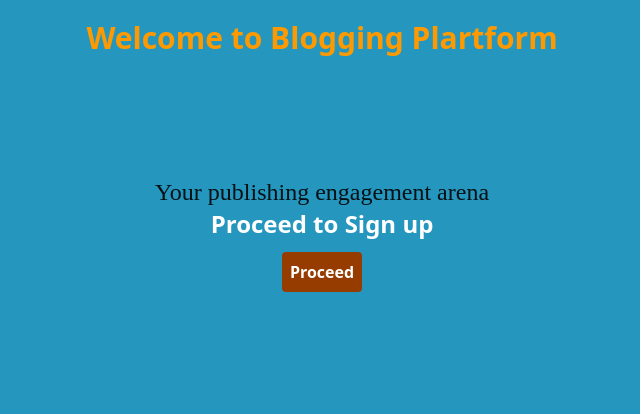
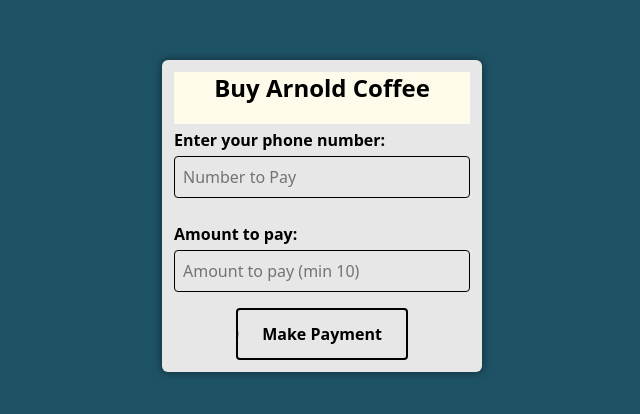
Before and after one commit to nianod/NodeJS-STK-Push, a React (Vite) app in the folder Client/: page / in a window 1280 px wide. Shown: the top 414 px of the page, without its empty margins (318-958 px from the left). Built offline with nearby package versions, Linux system fonts and the light colour scheme.

Commit message:
re modified repository to stk push after gabriel lagged

```diff
--- a/Client/index.html
+++ b/Client/index.html
@@ -4,7 +4,7 @@
     <meta charset="UTF-8" />
     <link rel="icon" type="image" href="download.png" />
     <meta name="viewport" content="width=device-width, initial-scale=1.0" />
-    <title>Blog plartform</title>
+    <title>Coffee To Arnold</title>
   </head>
   <body>
     <div id="root"></div>
--- a/Client/src/App.jsx
+++ b/Client/src/App.jsx
@@ -1,18 +1,9 @@
-import Welcome from "./Pages/Welcome"
-import Register from "./Pages/Register"
-import Login from "./Pages/Login"
-import { BrowserRouter as Router, Route, Routes } from "react-router-dom"
+import STK from "./Pages/STK"
 
 const App = () => {
   return (
-    <Router>
-      <Routes>
-        <Route path="/" element={<Welcome />} />
-        <Route path="/register" element={<Register />}/>
-        <Route path="/login" element={<Login />}/>
-      </Routes>
-    </Router>
- )
+     <STK />
+  )
 }
 
 export default App
--- a/Client/src/Pages/Login.jsx
+++ /dev/null
@@ -1,11 +0,0 @@
-
-
-const Login = () => {
-  return (
-    <div>
-      <h3>hiiiiiiiiiiiiiiiii</h3>
-    </div>
-  )
-}
-
-export default Login
--- a/Client/src/Pages/Register.jsx
+++ /dev/null
@@ -1,98 +0,0 @@
-import { useState } from "react"
-import { Link } from 'react-router-dom'
-
-const Register = () => {
-
-    const [firstName, setFirstName] = useState('')
-    const [email, setEmail] = useState('')
-    const [password1, setPassword1] = useState('')
-    const [password2, setPassword2] = useState('')
-    const [loading, setLoading] = useState(false)
-    const [error, setError] = useState(false)
-
-    const handleRegister = (event) => {
-      event.preventDefault()
-      setLoading(true)
-
-      if(!firstName || !email || !password1 || !password2) {
-        setError('All Fields required')
-        setLoading(false)
-      }
-
-      if(password1 !== password2) {
-        setError('passwords do not match')
-        setLoading(false)
-      }
-    }
-
-  return (
-    <div className=" flex align-center justify-center">
-      <form className="register max-w-xs w-full flex flex-col gap-1 p-3 mt-15 shadow-md rounded-md bg-white">
-        <h1 className="font-bold text-center text-2xl ">Register</h1>
-        <label className="block font-semibold">Full Name:</label>
-        <input
-         className=" border-[1.5px] rounded p-2 w-full focus:outline-none focus:ring-2 focus:ring-[#2596be]"
-         type="text"
-         placeholder="Enter your Full name"
-         value={firstName}
-         onChange={(e) => setFirstName(e.target.value)}
-         required
-         autoComplete='username'
-        />
-        <label className="block font-semibold">Email:</label>
-        <input
-         className=" border-[1.5px] rounded p-2 w-full focus:outline-none focus:ring-2 focus:ring-[#2596be]"
-         type="email"
-         placeholder="Enter your email"
-         value={email}
-         onChange={(e) => setEmail(e.target.value)}
-         required
-         autoComplete="email"
-        />
-        <label className="block font-semibold">Password:</label>
-        <input
-         className=" border-[1.5px] rounded p-2 w-full focus:outline-none focus:ring-2 focus:ring-[#2596be]"
-         type="password"
-         placeholder="Enter your password"
-         value={password1}
-         onChange={(e) => setPassword1(e.target.value)}
-         required
-         autoComplete="new-password"
-        />
-        <label className="block font-semibold">Confirm Password:</label>
-        <input
-         className=" border-[1.5px] rounded p-2 w-full focus:outline-none focus:ring-2 focus:ring-[#2596be]"
-         type="password"
-         placeholder="Confirm your password"
-         value={password2}
-         onChange={(e) => setPassword2(e.target.value)}
-         required
-         autoComplete="new-password"
-        />
-        {error && (
-          <p className="text-red-600 flex justify-center">{error}</p>
-        )}
-        <div className="mt-3">
-          <button
-            onClick={handleRegister}
-            className={`bg-[#2596be] w-full align-center p-2 rounded-xl font-bold text-xl text-white hover:bg-[#2e6478] ${loading ? "cursor-not-allowed bg-[#206178]":"cursor-pointer"}`}
-            type="submit"
-            disabled={loading}
-          >
-            {loading ? "Registering..." : "Register"}
-          </button>
-        </div>
-        <p className="text-gray-600">
-          Do you have an Account?
-           <Link
-            to={'/login'}
-           >
-            <span className="text-blue-600">Login</span>
-          </Link>
-        </p>
-      </form>
-    </div>
-  )
-}
-
-export default Register
--- /dev/null
+++ b/Client/src/Pages/STK.jsx
@@ -0,0 +1,79 @@
+import { useState } from "react"
+
+const STK = () => {
+
+    const [phoneNumber, setphoneNumber] = useState('')
+    const [amount, setAmount] = useState('')
+    const [loading, setLoading] = useState(false)
+    const [error, setError] = useState(false)
+
+    const pay = (event) => {
+        event.preventDefault()
+        setLoading(true)
+
+    if (!phoneNumber || !amount) {
+       setError("All Fields required")
+       setLoading(false)
+       return
+    }
+
+    if (phoneNumber.length < 10) {
+      setError("Please enter a valid number")
+      setLoading(false)
+      return
+    }
+
+    if(parseFloat(amount) < 10) {
+        setError('Minimum amount is 10')
+        setLoading(false)
+        return
+    }
+
+    //Handle Pay Logic
+        setError("")
+    }
+
+  return (
+    <div className=" flex align-center justify-center">
+      <form className="register max-w-xs w-full flex flex-col gap-1 p-3 mt-15 shadow-md rounded-md bge">
+        <div className="bg-amber-50">
+        <h1 className=" font-bold text-center text-2xl mb-5">Buy Arnold Coffee</h1>
+        </div>
+        <label className="block font-semibold">Enter your phone number:</label>
+        <input
+         className=" border-[1px] rounded p-2 w-full focus:outline-none focus:ring-2 focus:ring-[#2596be]"
+         type="number"
+         placeholder="Number to Pay"
+         value={phoneNumber}
+         onChange={(e) => setphoneNumber(e.target.value)}
+         required
+        />
+        <label className="block font-semibold mt-5">Amount to pay:</label>
+        <input
+         className=" border-[1px] rounded p-2 w-full focus:outline-none focus:ring-2 focus:ring-[#2596be]"
+         type="number"
+         placeholder="Amount to pay (min 10)"
+         value={amount}
+         onChange={(e) => setAmount(e.target.value)}
+         required
+        />
+        {error && (
+          <p className="text-red-600 flex justify-center font-semibold">{error}</p>
+        )}
+        <div className="mt-3 m-auto">
+        <button
+           className={`relative px-6 py-3 font-semibold border-2 border-black overflow-hidden group rounded ${loading ? "cursor-not-allowed opacity-50" : "cursor-pointer"}`}
+           onSubmit={pay}
+        >
+          <span className="absolute inset-0 bg-black translate-x-[-100%] group-hover:translate-x-0 rounded-full transition-transform duration-400"></span>
+          <span className="relative z-10 text-black group-hover:text-white transition-colors duration-400">
+            {loading ? "Processing..." : "Make Payment"}
+          </span>
+        </button>
+        </div>
+      </form>
+    </div>
+  )
+}
+
+export default STK
--- a/Client/src/Pages/Welcome.jsx
+++ /dev/null
@@ -1,28 +0,0 @@
-import { useNavigate } from 'react-router-dom'
-
-
-const Welcome = () => {
-
-  const navigate = useNavigate()
-
-  const handleProceed = () => {
-    navigate('/register')
-  }
-
-  return (
-    <div>
-      <strong className="mt-5 flex justify-center text-amber-500 text-3xl">Welcome to Blogging Plartform</strong>
-      <h1 className="font-[blackadder] mt-30 text-center text-2xl text-[#041014]">Your publishing engagement arena</h1>
-      <div className="flex items-center justify-center flex-col">
-        <h1 className="text-white text-2xl font-bold">Proceed to Sign up</h1>
-        <button
-          className="p-2 rounded text-white bg-amber-800 cursor-pointer hover:bg-amber-700 font-bold mt-3"
-          onClick={handleProceed}
-        >
-          Proceed</button>
-      </div>
-    </div>
-  )
-}
-
-export default Welcome
--- a/Client/src/index.css
+++ b/Client/src/index.css
@@ -1,12 +1,16 @@
 @import 'tailwindcss';
 
 :root {
-  --backgound : #2596be;
-  --shadow: 0 0 10px rgba(0,0,0,0.5)
+  --backgound : #1e5366;
+  --shadow: 0 0 10px rgba(0,0,0,0.5);
+  --formbg: #e7e7e7;
 }
 body {
-  background-color: #2596be;
+  background-color: var(--backgound)
 }
 .register {
   box-shadow: var(--shadow);
 }
+.bge {
+  background: var(--formbg);
+}
```
